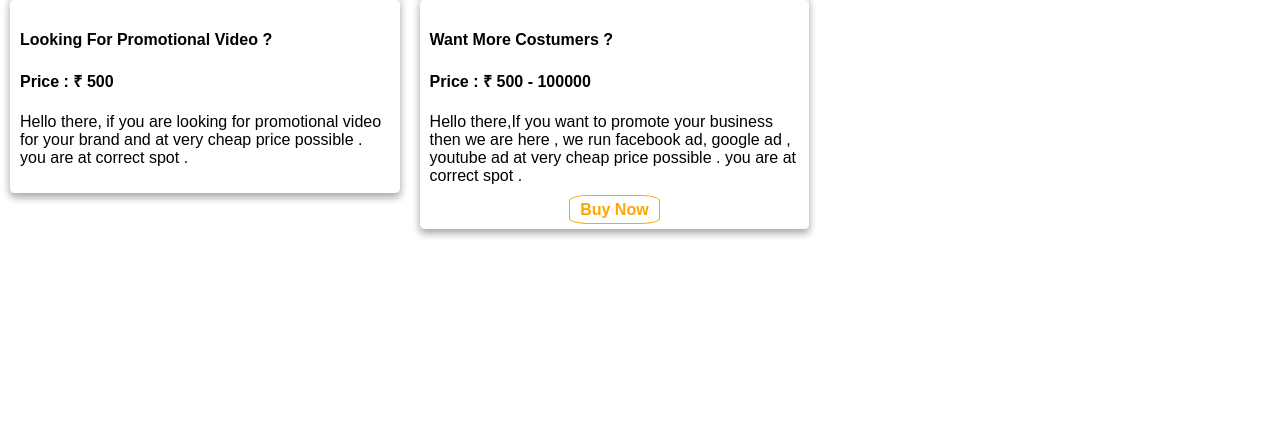
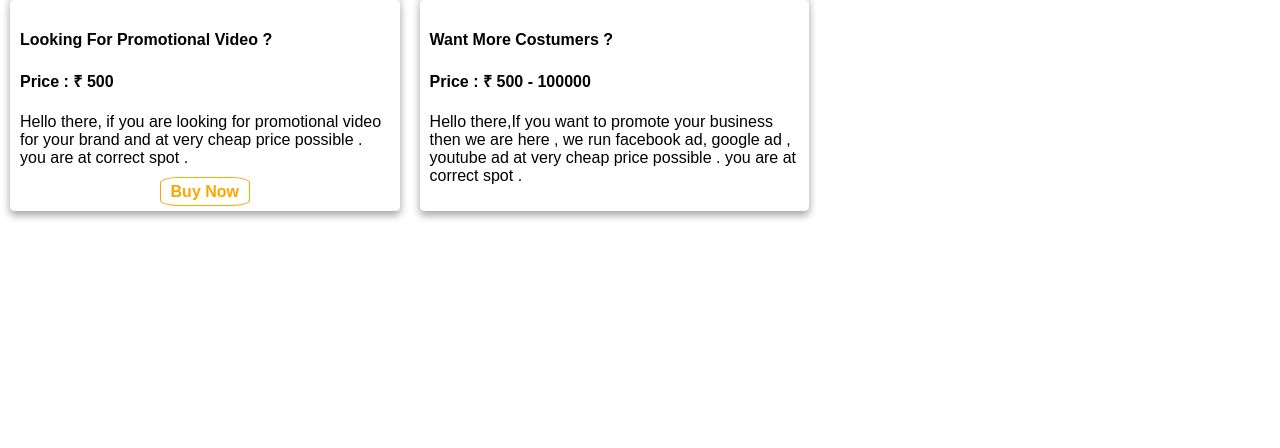
Before and after one commit to Ajinkgupta/bestwork, a plain HTML site: page index.html in a window 1280 px wide. Shown: the part 1232-1680 px from the top of the page. Drawn offline with Linux system fonts and the light colour scheme; a script that the page names is missing.

Commit message:
Update index.html

```diff
--- a/index.html
+++ b/index.html
@@ -40,7 +40,8 @@
     <h4><b>Looking For Promotional Video ?</b></h4>
     <price> <h4>Price : &#8377; 500 </h4></price>
     <p> Hello there, if you are looking for promotional video for your brand and at very cheap price possible .
-    you are at correct spot .</p>
+    you are at correct spot .</p>  <center><a class="btn202" href="https://docs.google.com/forms/d/e/1FAIpQLScfJVyhU0GH0ORvXl5ZyjbXOVASgrUH8vDWrQywoCmuGuQQLA/viewform?usp=sf_link">
+      Buy Now</a></center>
   </div>
 </div>
 
@@ -55,8 +56,7 @@
     <price> <h4>Price : &#8377; 500 - 100000</h4></price>
     <p> Hello there,If you want to promote your business then we are here , we run facebook ad, google ad , youtube ad  at very cheap price possible .
     you are at correct spot .</p>
-    <center><a class="btn202" href="https://docs.google.com/forms/d/e/1FAIpQLScfJVyhU0GH0ORvXl5ZyjbXOVASgrUH8vDWrQywoCmuGuQQLA/viewform?usp=sf_link">
-      Buy Now</a></center>
+
   </div>
 </div>
   </div>
```
